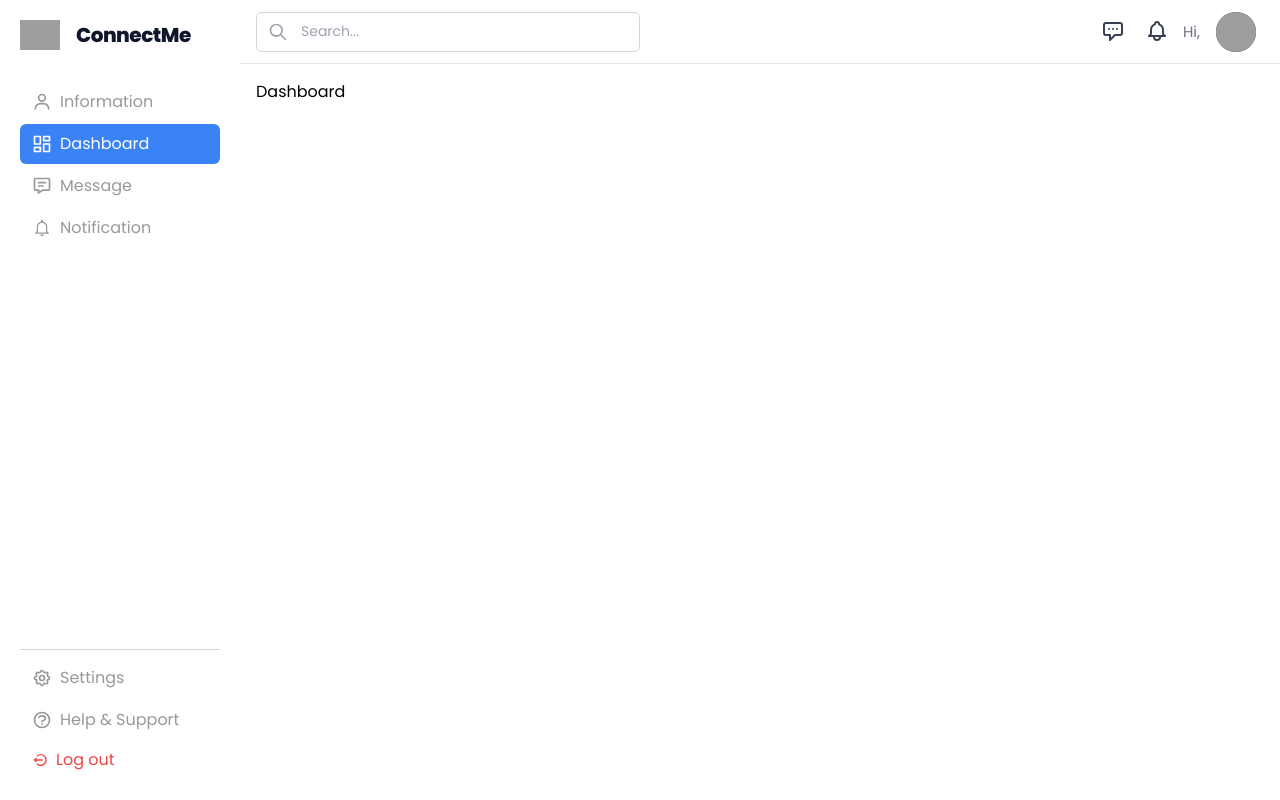
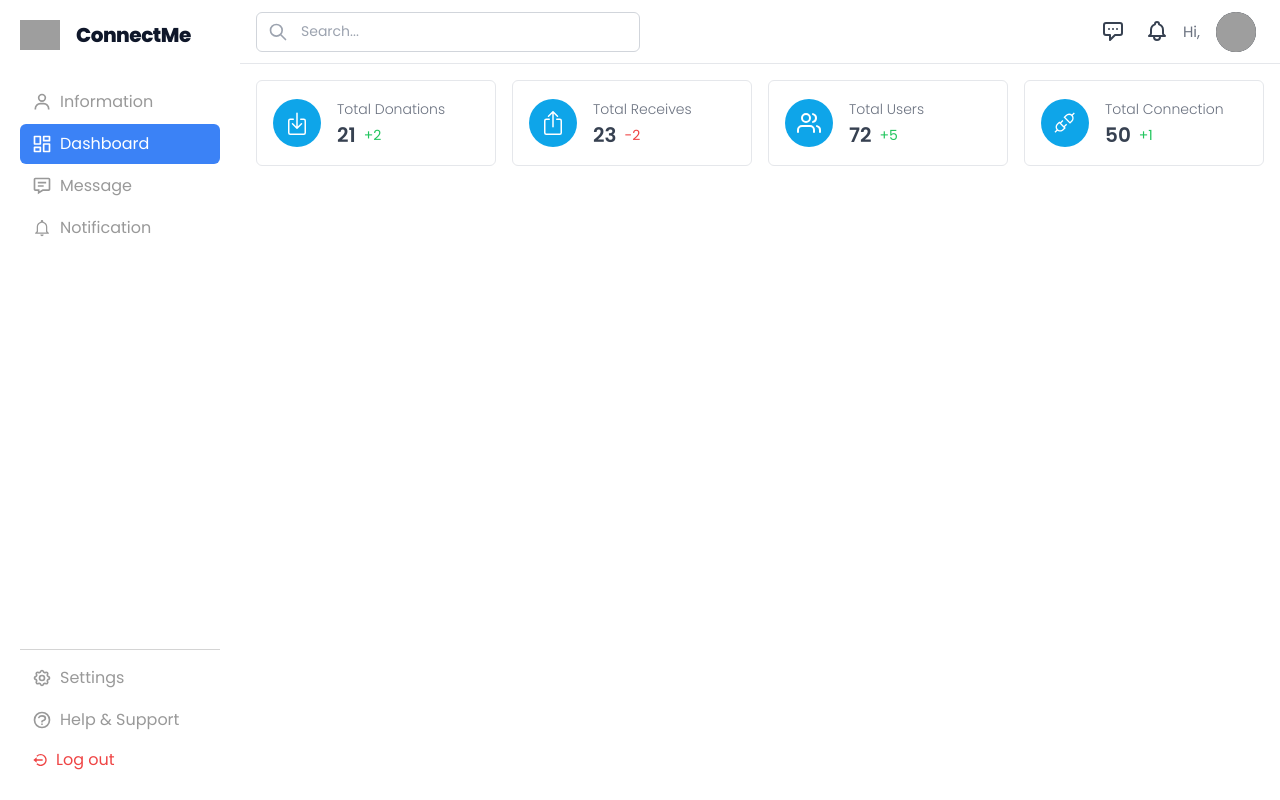
Before and after one commit to Deadinside-at-HCMUS/CSC13002-project, a React (Vite) app: page /profile/dashboard in a window 1280 px wide. Built offline with nearby package versions, Linux system fonts and the light colour scheme; no server answers; grey boxes are pictures that could not be loaded.

Commit message:
[ADD] statistics grid

```diff
--- /dev/null
+++ b/src/components/Chart/StatsGrid.tsx
@@ -0,0 +1,81 @@
+import React from "react";
+import { FiUsers } from 'react-icons/fi'
+import { BsBoxArrowInDown, BsBoxArrowUp } from 'react-icons/bs'
+import { VscDebugDisconnect } from 'react-icons/vsc'
+
+interface BoxWrapperProps {
+    children: React.ReactNode;
+}
+
+interface StatisticsProps {
+    totalDonations: number;
+    totalReceives: number;
+    totalUsers: number;
+    totalConnections: number;
+}
+
+function BoxWrapper({ children }: BoxWrapperProps) {
+    return <div className="bg-white rounded-md p-4 flex-1 border border-gray-200 flex items-center">{children}</div>
+}
+
+const StatsGrid: React.FC<StatisticsProps> = ({
+    totalDonations,
+    totalReceives,
+    totalUsers,
+    totalConnections,
+}) => {
+    return (
+        <div className="flex gap-4">
+            <BoxWrapper>
+                <div className="rounded-full h-12 w-12 flex items-center justify-center bg-sky-500">
+                    <BsBoxArrowInDown className="text-2xl text-white" />
+                </div>
+                <div className="pl-4">
+                    <span className="text-sm text-gray-500 font-light">Total Donations</span>
+                    <div className="flex items-center">
+                        <strong className="text-xl text-gray-700 font-semibold">{totalDonations}</strong>
+                        <span className="text-sm text-green-500 pl-2">+2</span>
+                    </div>
+                </div>
+            </BoxWrapper>
+            <BoxWrapper>
+                <div className="rounded-full h-12 w-12 flex items-center justify-center bg-sky-500">
+                    <BsBoxArrowUp className="text-2xl text-white" />
+                </div>
+                <div className="pl-4">
+                    <span className="text-sm text-gray-500 font-light">Total Receives</span>
+                    <div className="flex items-center">
+                        <strong className="text-xl text-gray-700 font-semibold">{totalReceives}</strong>
+                        <span className="text-sm text-red-500 pl-2">-2</span>
+                    </div>
+                </div>
+            </BoxWrapper>
+            <BoxWrapper>
+                <div className="rounded-full h-12 w-12 flex items-center justify-center bg-sky-500">
+                    <FiUsers className="text-2xl text-white" />
+                </div>
+                <div className="pl-4">
+                    <span className="text-sm text-gray-500 font-light">Total Users</span>
+                    <div className="flex items-center">
+                        <strong className="text-xl text-gray-700 font-semibold">{totalUsers}</strong>
+                        <span className="text-sm text-green-500 pl-2">+5</span>
+                    </div>
+                </div>
+            </BoxWrapper>
+            <BoxWrapper>
+                <div className="rounded-full h-12 w-12 flex items-center justify-center bg-sky-500">
+                    <VscDebugDisconnect className="text-2xl text-white" />
+                </div>
+                <div className="pl-4">
+                    <span className="text-sm text-gray-500 font-light">Total Connection</span>
+                    <div className="flex items-center">
+                        <strong className="text-xl text-gray-700 font-semibold">{totalConnections}</strong>
+                        <span className="text-sm text-green-500 pl-2">+1</span>
+                    </div>
+                </div>
+            </BoxWrapper>
+        </div>
+    )
+};
+
+export default StatsGrid;
--- a/src/components/Dashboard/Dashboard.tsx
+++ b/src/components/Dashboard/Dashboard.tsx
@@ -1,9 +1,15 @@
 import React from "react";
+import StatsGrid from "../Chart/StatsGrid";
 
 const Dashboard: React.FC = () => {
     return (
-        <div className="">
-            Dashboard
+        <div className="flex flex-col gap-4">
+            <StatsGrid
+                totalDonations={21}
+                totalReceives={23}
+                totalUsers={72}
+                totalConnections={50}
+            />
         </div>
     )
 };
```
Also changed, not shown: src/components/Chart/TransactionChart.tsx (added).
